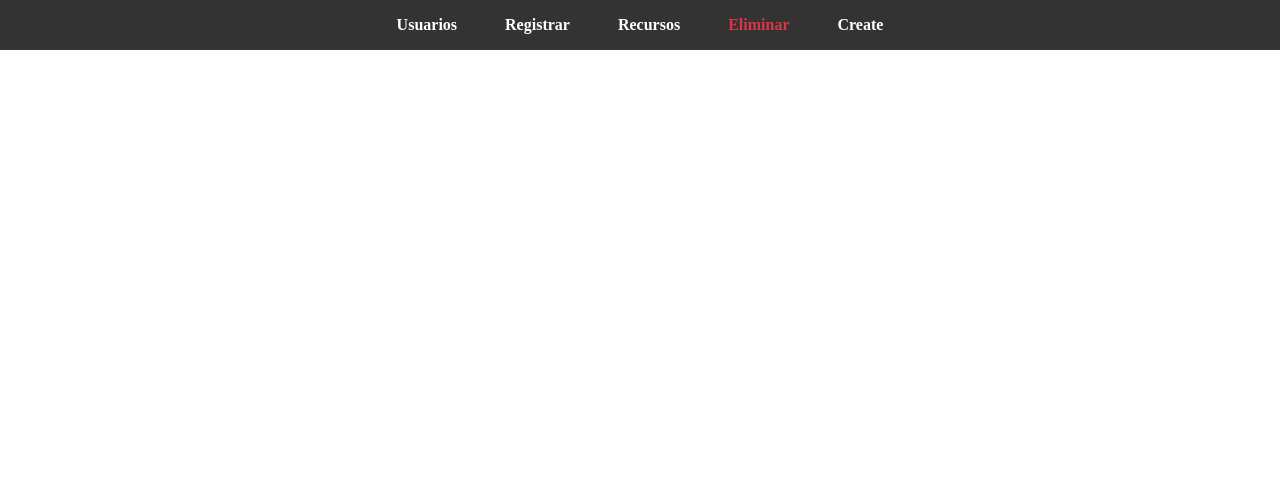
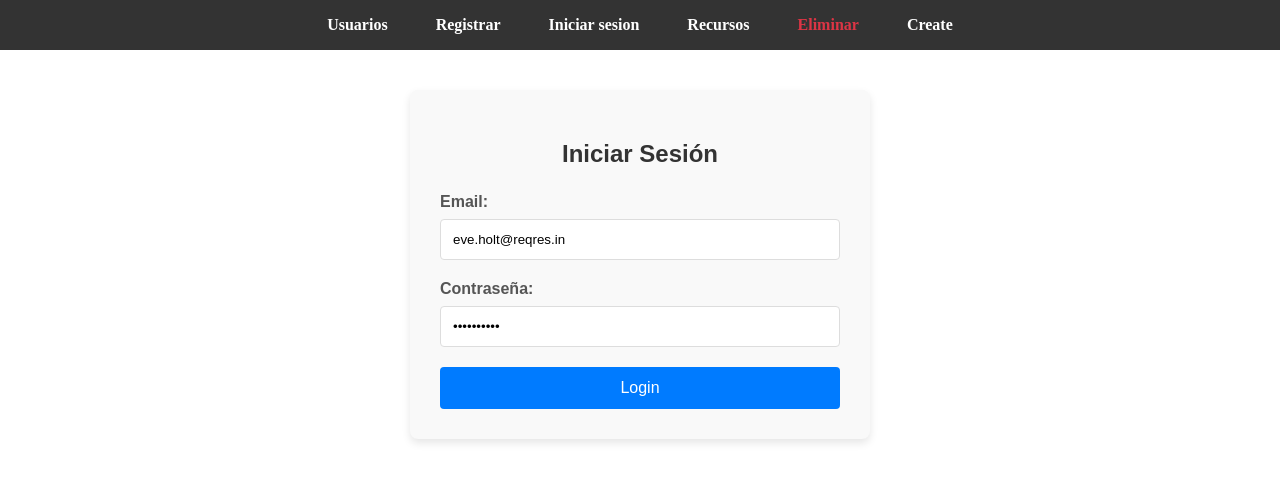
Before and after one commit to Nix-ui/proyectoTecWeb, an Angular app: page /login in a window 1280 px wide. Before the commit this address led to /. Shown: the top 482 px of the page. Built offline with nearby package versions, Linux system fonts and the light colour scheme.

Commit message:
anadiendo login

```diff
--- a/src/app/app.routes.ts
+++ b/src/app/app.routes.ts
@@ -4,6 +4,7 @@ import { DetallesUsuarioComponent } from './paginas/detalles-usuario/detalles-us
 import { RegistroComponent } from './paginas/registro/registro.component';
 import { RecursosComponent } from './paginas/recursos/recursos.component';
 import { CreateUserComponent } from './paginas/create-user/create-user.component';
+import { LoginComponent } from './paginas/login/login.component';
 
 export const routes: Routes = [
     { path: 'users',component: UsuariosComponent},
@@ -11,5 +12,6 @@ export const routes: Routes = [
     { path: 'register',component: RegistroComponent},
     { path: 'resource',component: RecursosComponent},
     {path: 'create', component: CreateUserComponent},
-    { path: '', redirectTo: '/users', pathMatch: 'full' },
+    { path: 'login', component: LoginComponent },
+    { path: '', redirectTo: '/login', pathMatch: 'full' },
 ];
--- a/src/app/elementos/navbar/navbar.component.html
+++ b/src/app/elementos/navbar/navbar.component.html
@@ -5,6 +5,9 @@
     </li>
     <li class="navbar-item">
       <a class="navbar-link" [routerLink]="['/register']" [routerLinkActive]="['active-registrar']">Registrar</a>
+    </li>
+    <li class="navbar-item">
+      <a class="navbar-link" [routerLink]="['/login']" [routerLinkActive]="['active-sesion']">Iniciar sesion</a>
     </li>
     <li class="navbar-item">
       <a class="navbar-link"  [routerLink]="['/resource']" [routerLinkActive]="['active-recurso']" >Recursos</a>
--- /dev/null
+++ b/src/app/interfaces/auth.ts
@@ -0,0 +1,8 @@
+export interface LoginRequest {
+  email: string;
+  password: string;
+}
+
+export interface LoginResponse {
+  token: string;
+}
--- /dev/null
+++ b/src/app/paginas/login/login.component.html
@@ -0,0 +1,61 @@
+<div class="login-container">
+  <h2>Iniciar Sesión</h2>
+  <form #loginForm="ngForm" (ngSubmit)="onSubmit()">
+    <div class="form-group">
+      <label for="email">Email:</label>
+      <input
+        type="email"
+        id="email"
+        name="email"
+        class="form-control"
+        [(ngModel)]="credentials.email"
+        required
+        email
+        #emailInput="ngModel"
+        placeholder="ej: eve.holt@reqres.in"
+      />
+      @if (emailInput.invalid && (emailInput.dirty || emailInput.touched)) {
+        <div class="error-feedback">
+          @if (emailInput.errors?.['required']) {
+            <div>El email es requerido.</div>
+          }
+          @if (emailInput.errors?.['email']) {
+            <div>El formato del email es inválido.</div>
+          }
+        </div>
+      }
+    </div>
+
+    <div class="form-group">
+      <label for="password">Contraseña:</label>
+      <input
+        type="password"
+        id="password"
+        name="password"
+        class="form-control"
+        [(ngModel)]="credentials.password"
+        required
+        #passwordInput="ngModel"
+        placeholder="ej: cityslicka"
+      />
+      @if (passwordInput.invalid && (passwordInput.dirty || passwordInput.touched)) {
+        <div class="error-feedback">
+          @if (passwordInput.errors?.['required']) {
+            <div>La contraseña es requerida.</div>
+          }
+        </div>
+      }
+    </div>
+
+    <button type="submit" class="btn-submit" [disabled]="loginForm.invalid">
+      Login
+    </button>
+  </form>
+
+  @if (errorMessage) {
+    <p class="error-message">{{ errorMessage }}</p>
+  }
+  @if (loginSuccessMessage) {
+    <p class="success-message">{{ loginSuccessMessage }}</p>
+  }
+</div>
--- /dev/null
+++ b/src/app/paginas/login/login.component.scss
@@ -0,0 +1,86 @@
+.login-container {
+  max-width: 400px;
+  margin: 40px auto;
+  padding: 30px;
+  background-color: #f9f9f9;
+  border-radius: 8px;
+  box-shadow: 0 4px 8px rgba(0, 0, 0, 0.1);
+  font-family: sans-serif;
+
+  h2 {
+    text-align: center;
+    color: #333;
+    margin-bottom: 25px;
+  }
+
+  .form-group {
+    margin-bottom: 20px;
+
+    label {
+      display: block;
+      margin-bottom: 8px;
+      color: #555;
+      font-weight: bold;
+    }
+
+    input.form-control {
+      width: 100%;
+      padding: 12px;
+      border: 1px solid #ddd;
+      border-radius: 4px;
+      box-sizing: border-box;
+      transition: border-color 0.3s;
+
+      &:focus {
+        border-color: #007bff;
+        outline: none;
+      }
+    }
+  }
+
+  .error-feedback {
+    color: #dc3545;
+    font-size: 0.875em;
+    margin-top: 5px;
+  }
+
+  .btn-submit {
+    width: 100%;
+    padding: 12px;
+    background-color: #007bff;
+    color: white;
+    border: none;
+    border-radius: 4px;
+    cursor: pointer;
+    font-size: 1em;
+    transition: background-color 0.3s;
+
+    &:hover:not(:disabled) {
+      background-color: #0056b3;
+    }
+
+    &:disabled {
+      background-color: #cccccc;
+      cursor: not-allowed;
+    }
+  }
+
+  .error-message {
+    color: #dc3545;
+    text-align: center;
+    margin-top: 20px;
+    padding: 10px;
+    background-color: #f8d7da;
+    border: 1px solid #f5c6cb;
+    border-radius: 4px;
+  }
+  .success-message {
+    color: #155724;
+    background-color: #d4edda;
+    border: 1px solid #c3e6cb;
+    padding: 10px;
+    margin-top: 20px;
+    border-radius: 4px;
+    text-align: center;
+}
+}
--- /dev/null
+++ b/src/app/paginas/login/login.component.ts
@@ -0,0 +1,56 @@
+import { Component } from '@angular/core';
+import { Router } from '@angular/router';
+import { UsersService } from '../../servicios/users.service';
+import { LoginRequest, LoginResponse } from '../../interfaces/auth';
+import { FormsModule } from '@angular/forms';
+import { CommonModule } from '@angular/common';
+
+@Component({
+  selector: 'app-login',
+  standalone: true,
+  imports: [
+    FormsModule,
+    CommonModule
+  ],
+  templateUrl: './login.component.html',
+  styleUrls: ['./login.component.scss']
+})
+export class LoginComponent {
+  credentials: LoginRequest = {
+    email: 'eve.holt@reqres.in',
+    password: 'cityslicka'
+  };
+  errorMessage: string | null = null;
+  loginSuccessMessage: string | null = null;
+
+  constructor(
+    private usersService: UsersService,
+    private router: Router
+  ) {}
+
+  onSubmit(): void {
+    console.log('LoginComponent: El método onSubmit() ha sido llamado.');
+    this.errorMessage = null;
+    this.loginSuccessMessage = null;
+    console.log('Enviando para login:', JSON.stringify(this.credentials));
+    this.usersService.login(this.credentials).subscribe({
+      next: (response: LoginResponse) => {
+        console.log('Login exitoso. Token:', response.token);
+        localStorage.setItem('authToken', response.token);
+        this.loginSuccessMessage = '¡Inicio de sesión exitoso! Redirigiendo...';
+        setTimeout(() => {
+          this.router.navigate(['/users']);
+        }, 2000);
+      },
+      error: (err) => {
+        console.error('Error en el login:', err);
+        this.errorMessage = 'Credenciales inválidas o error del servidor.';
+        if (err.error && typeof err.error.error === 'string') {
+          this.errorMessage = err.error.error;
+        } else if (typeof err.error === 'string') {
+          this.errorMessage = err.error;
+        }
+      }
+    });
+  }
+}
--- a/src/app/servicios/users.service.ts
+++ b/src/app/servicios/users.service.ts
@@ -3,6 +3,7 @@ import { RegisterUser } from '../interfaces/register-user';
 import { Usuario } from '../interfaces/usuario';
 import { CreateUser } from '../interfaces/create-user';
 import { CreatedUserResponse } from '../interfaces/created-user-response';
+import { LoginRequest, LoginResponse } from '../interfaces/auth';
 import { HttpClient } from '@angular/common/http';
 import { environment } from '../../environments/environment';
 import { Observable } from 'rxjs';
@@ -55,4 +56,14 @@ export class UsersService {
       })
     );
   }
+  login(credentials: LoginRequest): Observable<LoginResponse> {
+    return this.http.request<LoginResponse>('POST', `${environment.API_BASE_URL}/login`, {
+      body: credentials,
+      headers: { 'x-api-key': environment.API_KEY }}).pipe(
+      map((response: LoginResponse) => {
+        return response;
+      })
+    );
+  }
+
 }
```
Also changed, not shown: 1 other file (tests, documents, lock files or other folders).
